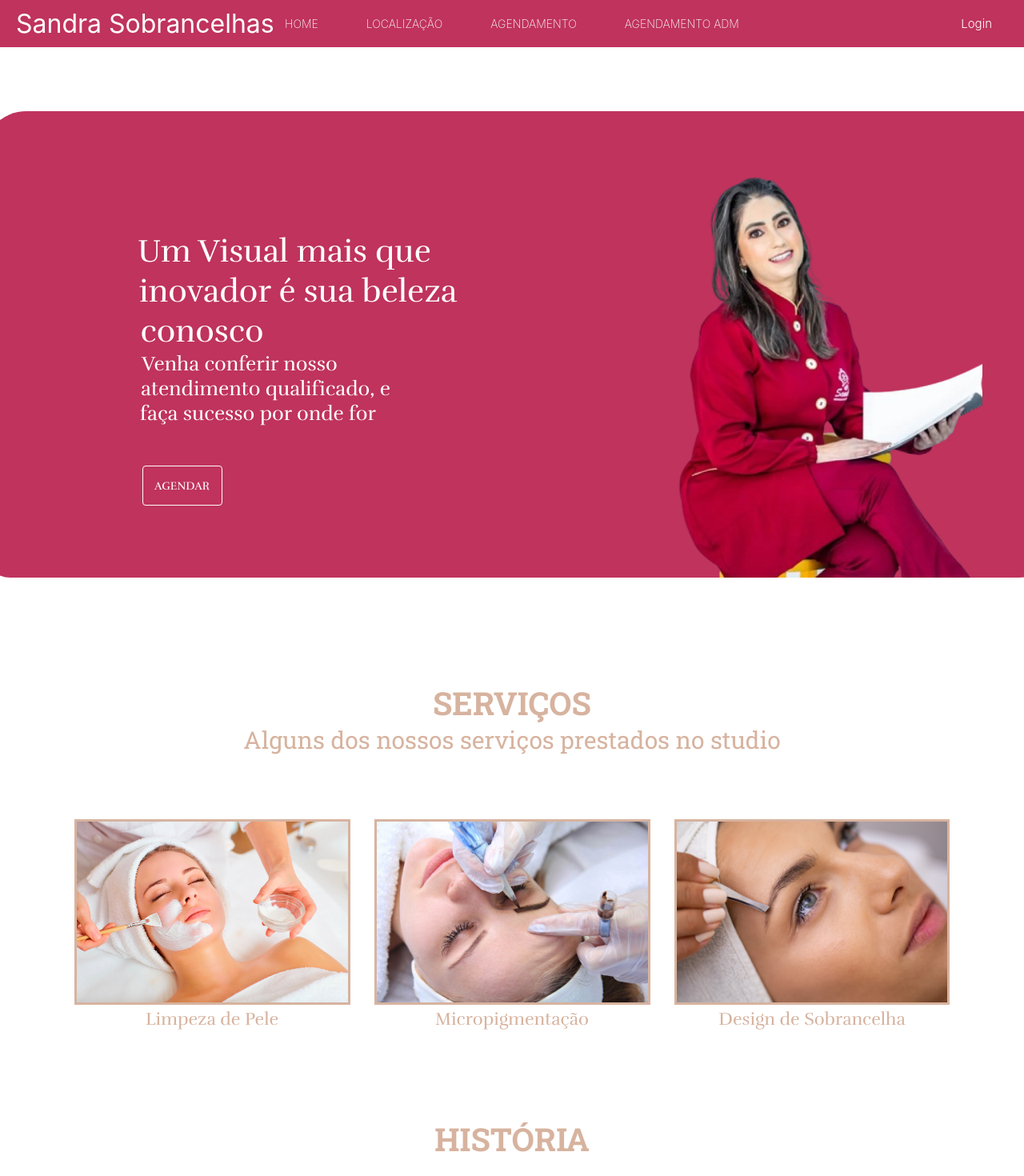
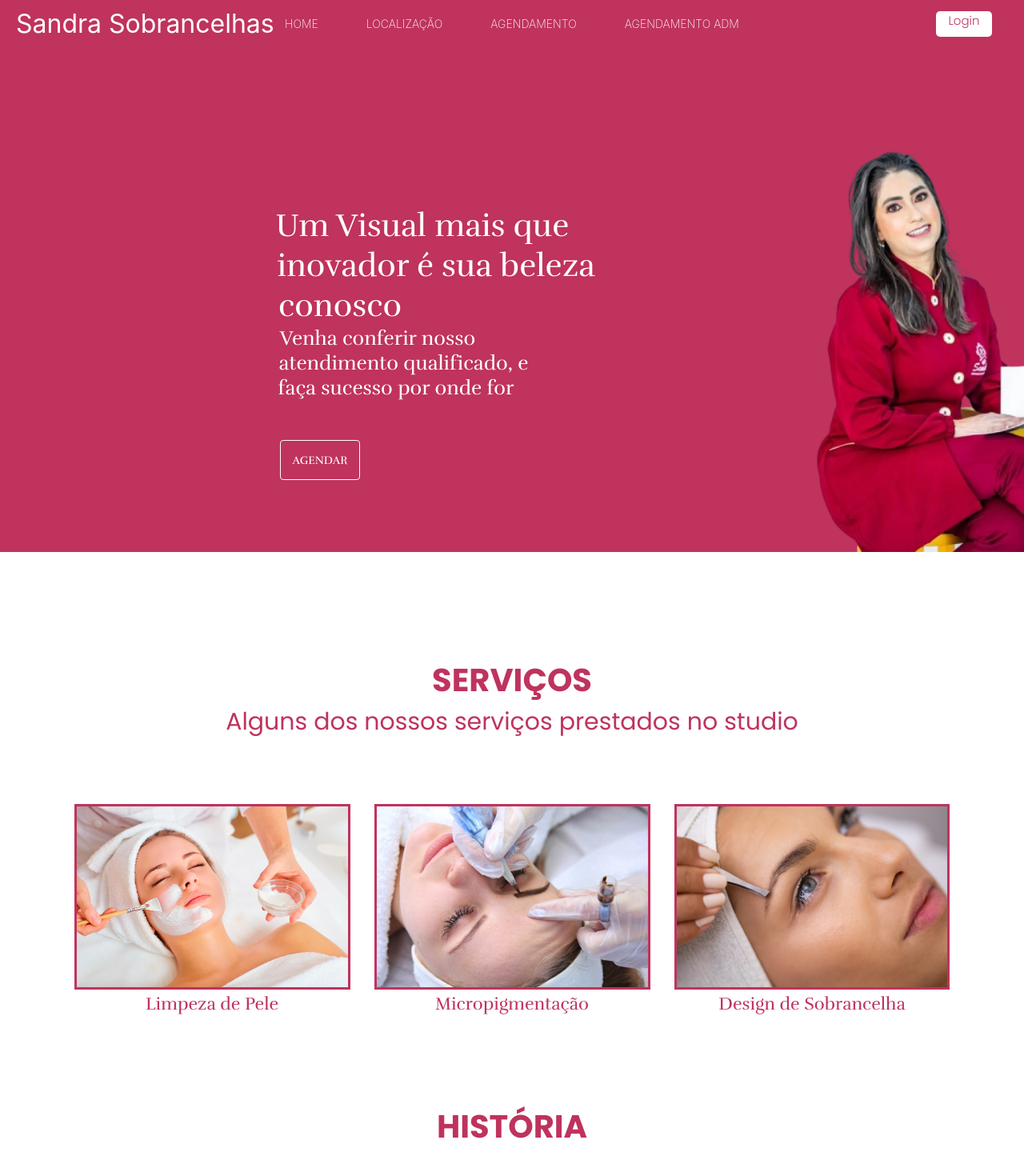
Before and after one commit to FerNogueiraa/Sal-o-de-beleza, a React (Vite) app in the folder interface/: page / in a window 1280 px wide. Shown: the top 1470 px of the page at 80% size. Built offline with nearby package versions, Linux system fonts and the light colour scheme.

Commit message:
andamento do novo visual da pagina home

```diff
--- a/interface/src/styles/modal2.css
+++ b/interface/src/styles/modal2.css
@@ -1,13 +1,10 @@
 @import url('https://fonts.googleapis.com/css2?family=Rufina:wght@400;700&display=swap');
 @import url('https://fonts.googleapis.com/css2?family=Roboto+Slab:wght@100..900&family=Rufina:wght@400;700&display=swap');
+@import url('https://fonts.googleapis.com/css2?family=Poppins:ital,wght@0,100;0,200;0,300;0,400;0,500;0,600;0,700;0,800;0,900;1,100;1,200;1,300;1,400;1,500;1,600;1,700;1,800;1,900&family=Roboto:ital,wght@0,100;0,300;0,400;0,500;0,700;0,900;1,100;1,300;1,400;1,500;1,700;1,900&display=swap');
 .content-modal2{
     background-color: #BF335D;
-    padding: 0 100px 0 850px;
-    border-top-left-radius: 55px;
-    border-top-right-radius: 35px;
-    border-bottom-left-radius: 35px;
-    border-bottom-right-radius: 55px;
-    margin-left: 25px;
+    width: 100%;
+    margin-top: -80px;
    }
 
    .content-image2{
@@ -15,8 +12,8 @@
        bottom: 0;
        max-width: max-content;
        height: 100%;
-       padding: 20% 0 0 0;
-
+       padding: 10% 0 0 0;
+       margin-left: 1000px;
    }
 
    .image-women2{
@@ -63,15 +60,15 @@
    }
 
    .servico{
-    color: #D7B39F;
-    font-family: roboto slab;
+    color: #BF335D;
+    font-family: poppins;
     font-size: 40px;
     margin-top: 50px;
    }
 
    .servicomenor{
-    color: #D7B39F;
-    font-family: roboto slab;
+    color: #BF335D;
+    font-family: poppins;
     font-size: 30px;
     margin-top: -80px;
    }
@@ -86,20 +83,20 @@
    .imagem-limpeza{
     width: 344.2px;
     margin-top: -190px;
-    border:solid #D7B39F;
+    border:solid #BF335D;
     margin: 0 15px; /* Adiciona espaçamento entre as imagens */
    }
 
    .imagem-micro{
     width: 345px;
     margin-top: -190px;
-    border:solid #D7B39F;
+    border:solid #BF335D;
     margin: 0 15px; /* Adiciona espaçamento entre as imagens */
    }
    .imagem-design{
     width: 344.2px;
     margin-top: -190px;
-    border:solid #D7B39F;
+    border:solid #BF335D;
     margin: 0 15px; /* Adiciona espaçamento entre as imagens */
    }
 
@@ -109,30 +106,30 @@
 
    .nome1{
     font-family: rufina;
-    color:  #D7B39F;
+    color:  #BF335D;
     font-size: 22px;
     margin-left: -750px;
    }
 
    .nome2{
     font-family: rufina;
-    color: #D7B39F;
+    color: #BF335D;
     font-size: 22px;
     margin-top: -27px;
    }
 
    .nome3{
     font-family: rufina;
-    color: #D7B39F;
+    color: #BF335D;
     font-size: 22px;
     margin-left: 750px;
     margin-top: -27px;
    }
 
    .Historia{
-    color: #D7B39F;
+    color: #BF335D;
     font-size: 40px;
-    font-family: roboto slab;
+    font-family: poppins;
     margin-top: 110px;
    }
 
@@ -140,7 +137,8 @@
     background-color: #BF335D;
     display: flex;
     margin-top: 50px;
-    border-radius: 70px;
+    width: 1500px;
+    margin-left: -50px;
    }
 
    .imagem-historia{
@@ -164,10 +162,10 @@
    }
 
    .feedback{
-    font-family: roboto slab;
+    font-family: poppins;
     font-size: 40px;
     margin-top: 120px;
-    color: #D7B39F;
+    color: #BF335D;
    }
 
    .reti1{
--- a/interface/src/styles/nav.css
+++ b/interface/src/styles/nav.css
@@ -1,3 +1,5 @@
+@import url('https://fonts.googleapis.com/css2?family=Poppins:ital,wght@0,100;0,200;0,300;0,400;0,500;0,600;0,700;0,800;0,900;1,100;1,200;1,300;1,400;1,500;1,600;1,700;1,800;1,900&family=Roboto:ital,wght@0,100;0,300;0,400;0,500;0,700;0,900;1,100;1,300;1,400;1,500;1,700;1,900&display=swap');
+
 .nav {
   width: 100%;
   background-color: #BF335D;
@@ -50,6 +52,12 @@
   transition: all 0.3s ease;
   margin-right: 20px;
   font-weight: 300;
+  background-color: white;
+  color: #BF335D;
+  width: 70px;
+  height: 32px;
+  border-radius: 5px;
+  font-family: poppins;
 }
 
 .login-button p:hover {
```
